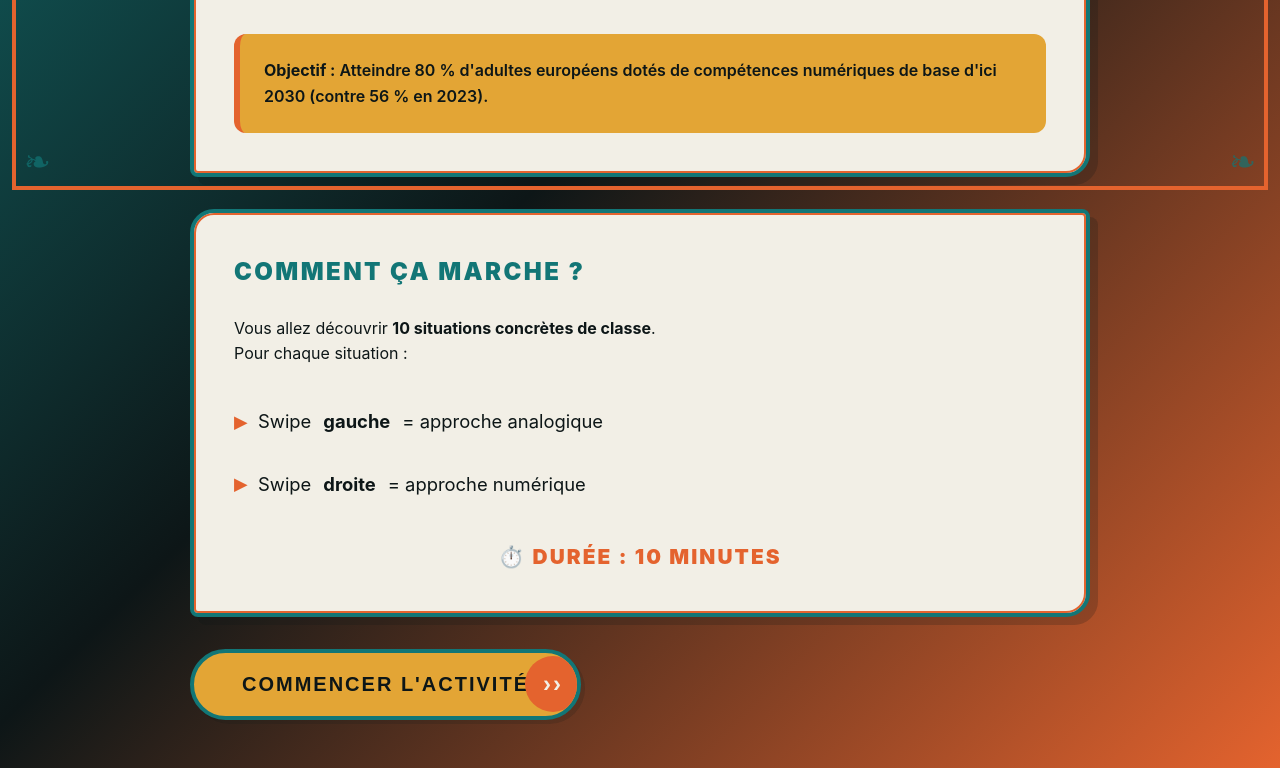
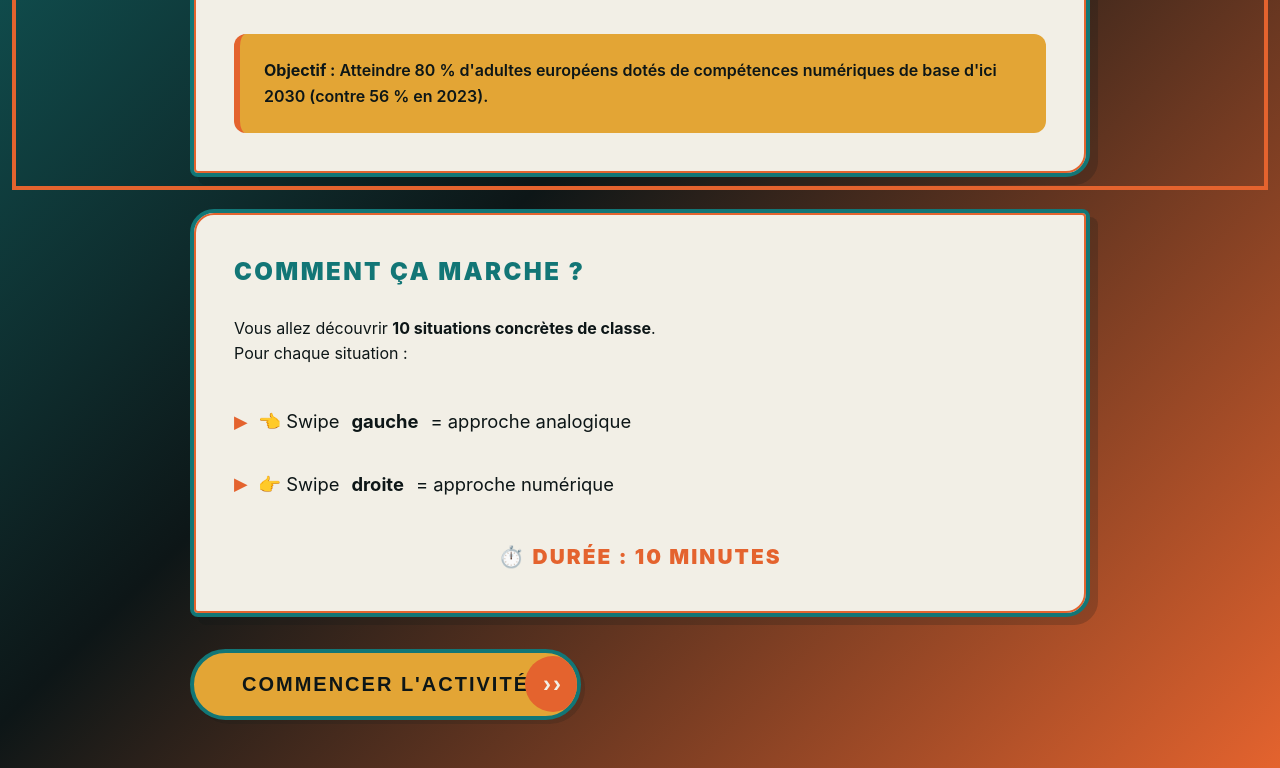
Before and after one commit to Anto-py/DigComp_Swipe, a plain HTML site: page index.html in a window 1280 px wide. Shown: the part 598-1366 px from the top of the page. Drawn offline with Linux system fonts and the light colour scheme.

Commit message:
Replace text with emoji for swipes in index.html

```diff
--- a/index.html
+++ b/index.html
@@ -7,11 +7,6 @@
     <link rel="stylesheet" href="css/styles.css">
 </head>
 <body>
-    <!-- Motifs floraux Art Nouveau aux coins -->
-    <div class="corner-flourish top-right">❧</div>
-    <div class="corner-flourish bottom-left">❧</div>
-    <div class="corner-flourish bottom-right">❧</div>
-
     <!-- Écran d'accueil -->
     <div id="welcome-screen" class="screen active">
         <div class="container">
@@ -49,8 +44,8 @@
                 <p>Vous allez découvrir <strong>10 situations concrètes de classe</strong>.</p>
                 <p>Pour chaque situation :</p>
                 <ul>
-                    <li>Swipe <strong>gauche</strong> = approche analogique</li>
-                    <li>Swipe <strong>droite</strong> = approche numérique</li>
+                    <li>👈 Swipe <strong>gauche</strong> = approche analogique</li>
+                    <li>👉 Swipe <strong>droite</strong> = approche numérique</li>
                 </ul>
                 <p class="duration">⏱️ Durée : 10 minutes</p>
             </div>
```
